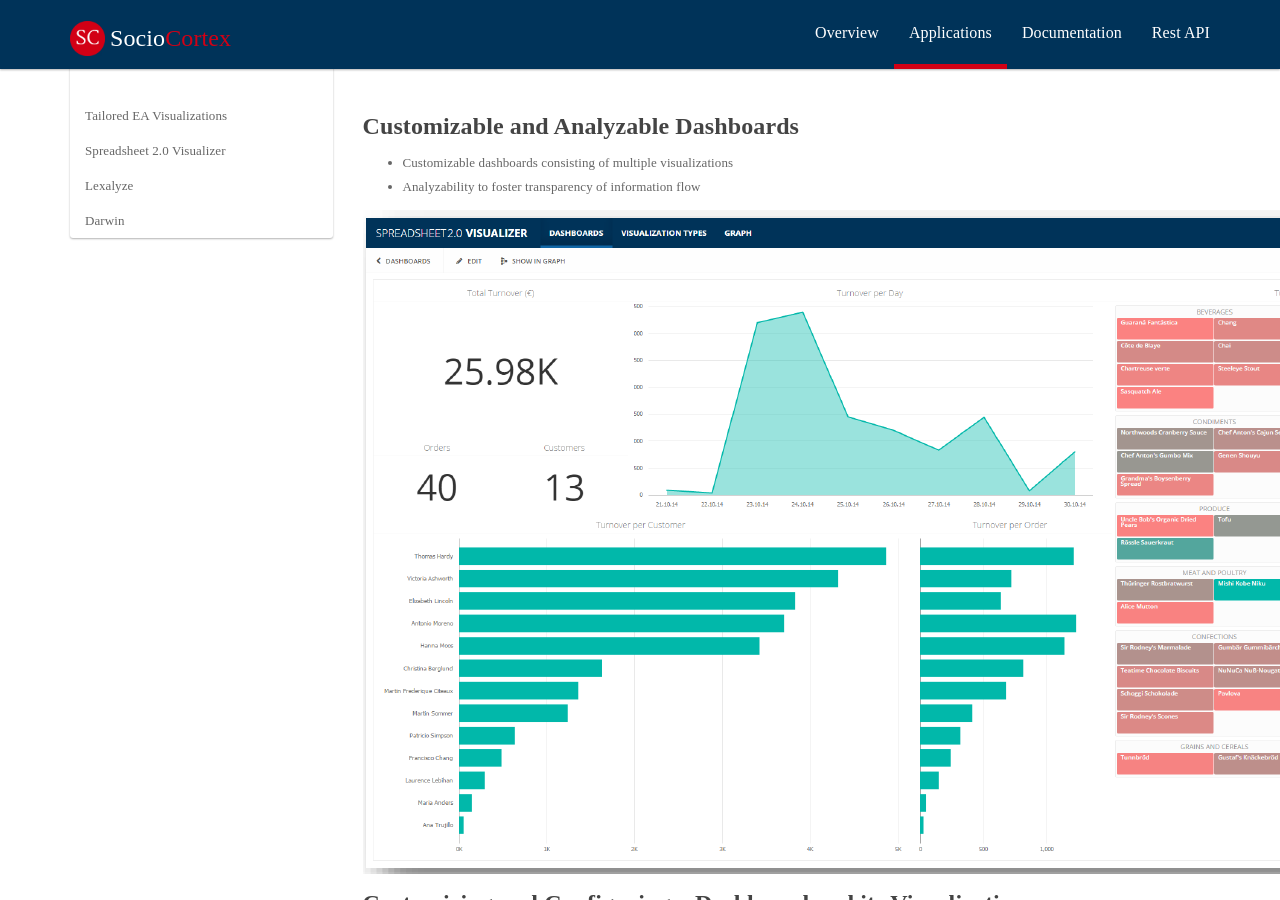
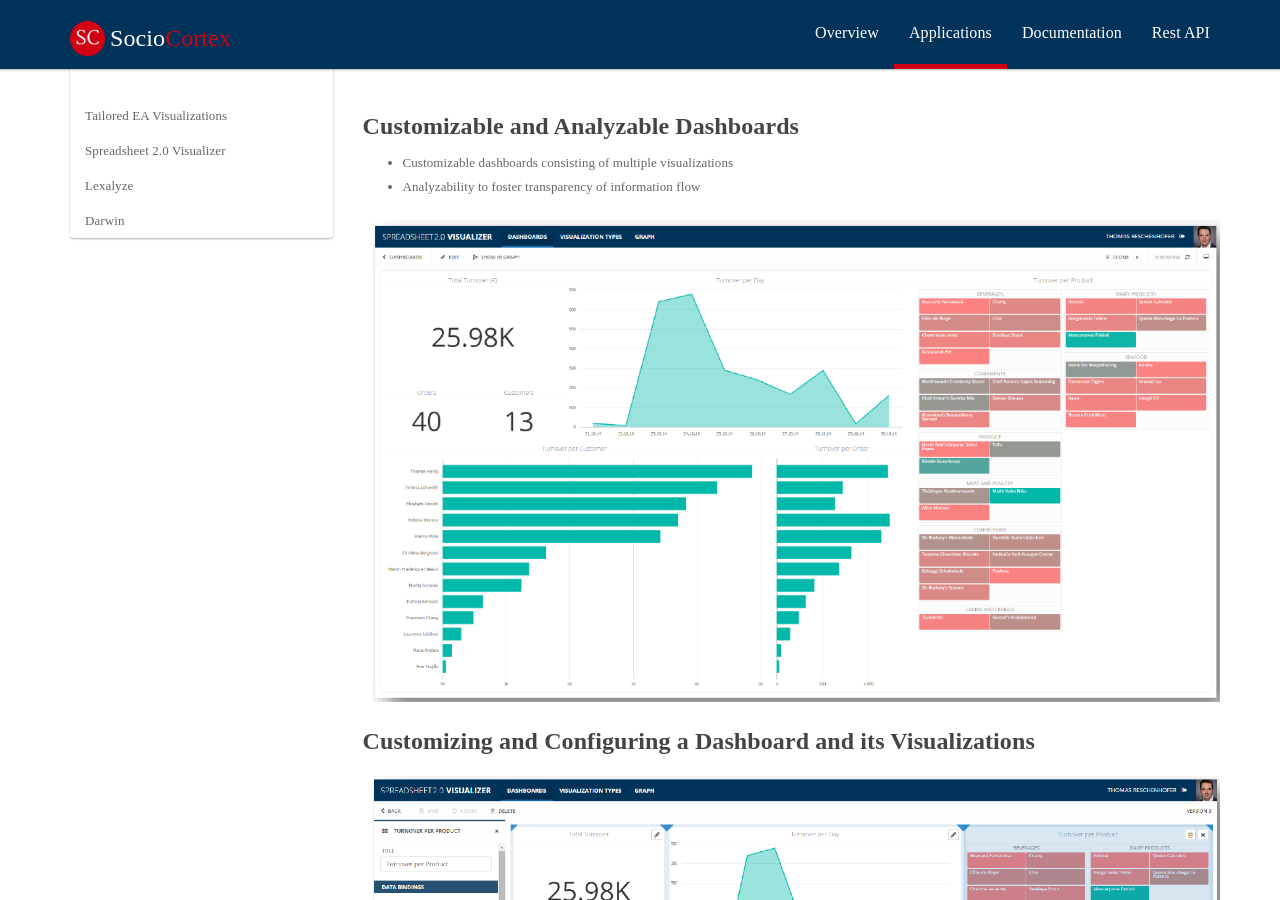
Before and after one commit to manoj5864/sociocortex, a Jekyll site: the page built from _posts/application/2015-10-04-spreadsheet.md, in a window 1280 px wide and 900 px high. Built offline with Jekyll 4.4.1, drawn with Linux system fonts in a browser that asks for light colours.

Commit message:
minor changes in spreadsheet 2.0 project

```diff
--- a/_posts/application/2015-10-04-spreadsheet.md
+++ b/_posts/application/2015-10-04-spreadsheet.md
@@ -11,12 +11,12 @@
 * Customizable dashboards consisting of multiple visualizations
 * Analyzability to foster transparency of information flow
 
-![Customizable and Analyzable Dashboards]({{ "/img/sh1.png" }}){: .application-screenshot }
+![Customizable and Analyzable Dashboards]({{ "/img/sh1.png" }}){: .screenshot }
 
 #### Customizing and Configuring a Dashboard and its Visualizations
 
-![Customizing and Configuring a Dashboard and its Visualizations]({{ "/img/sh2.png" }}){: .application-screenshot }
+![Customizing and Configuring a Dashboard and its Visualizations]({{ "/img/sh2.png" }}){: .screenshot }
 
 #### Making the Information Flow Transparent
 
-![Making the Information Flow Transparent]({{ "/img/sh3.png" }}){: .application-screenshot }
+![Making the Information Flow Transparent]({{ "/img/sh3.png" }}){: .screenshot }
```
